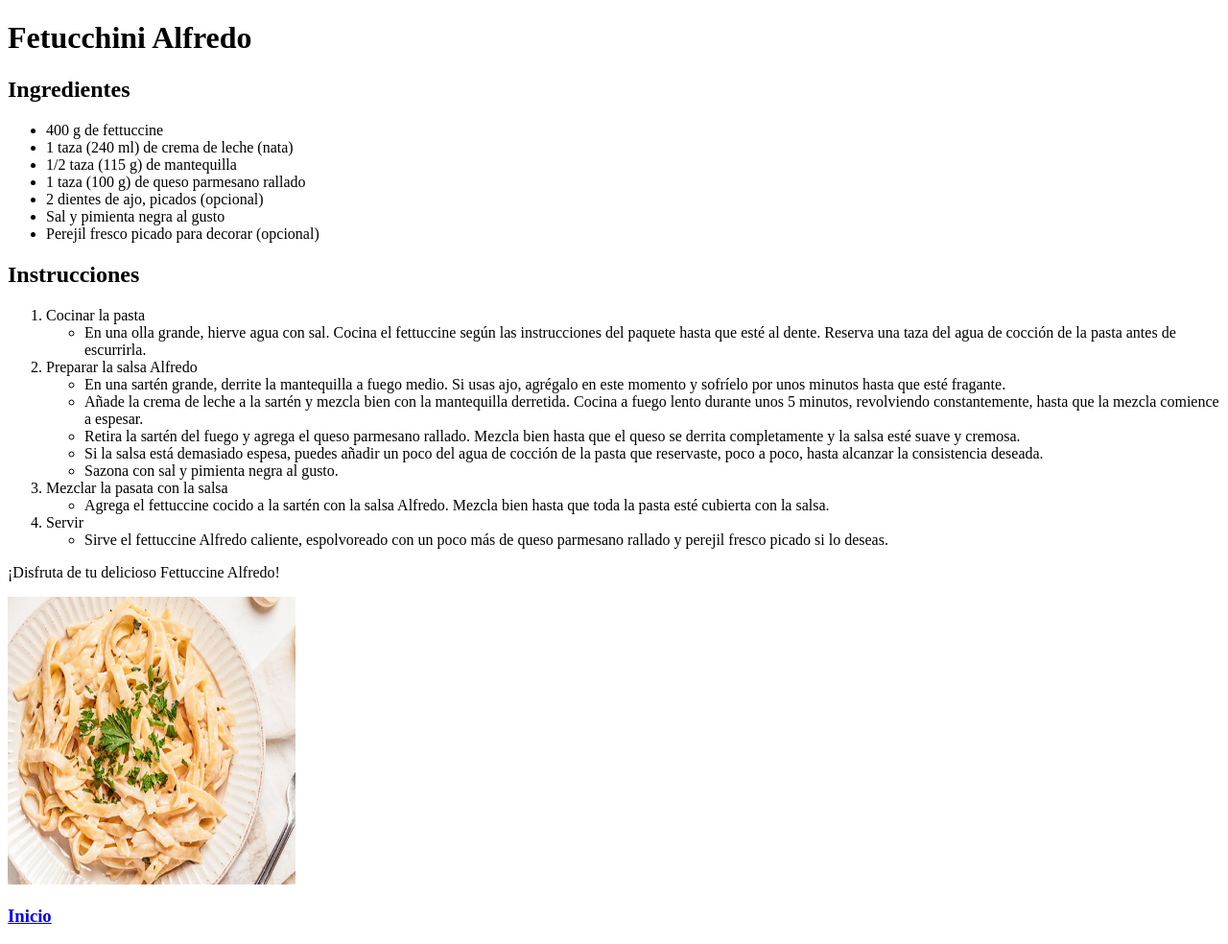
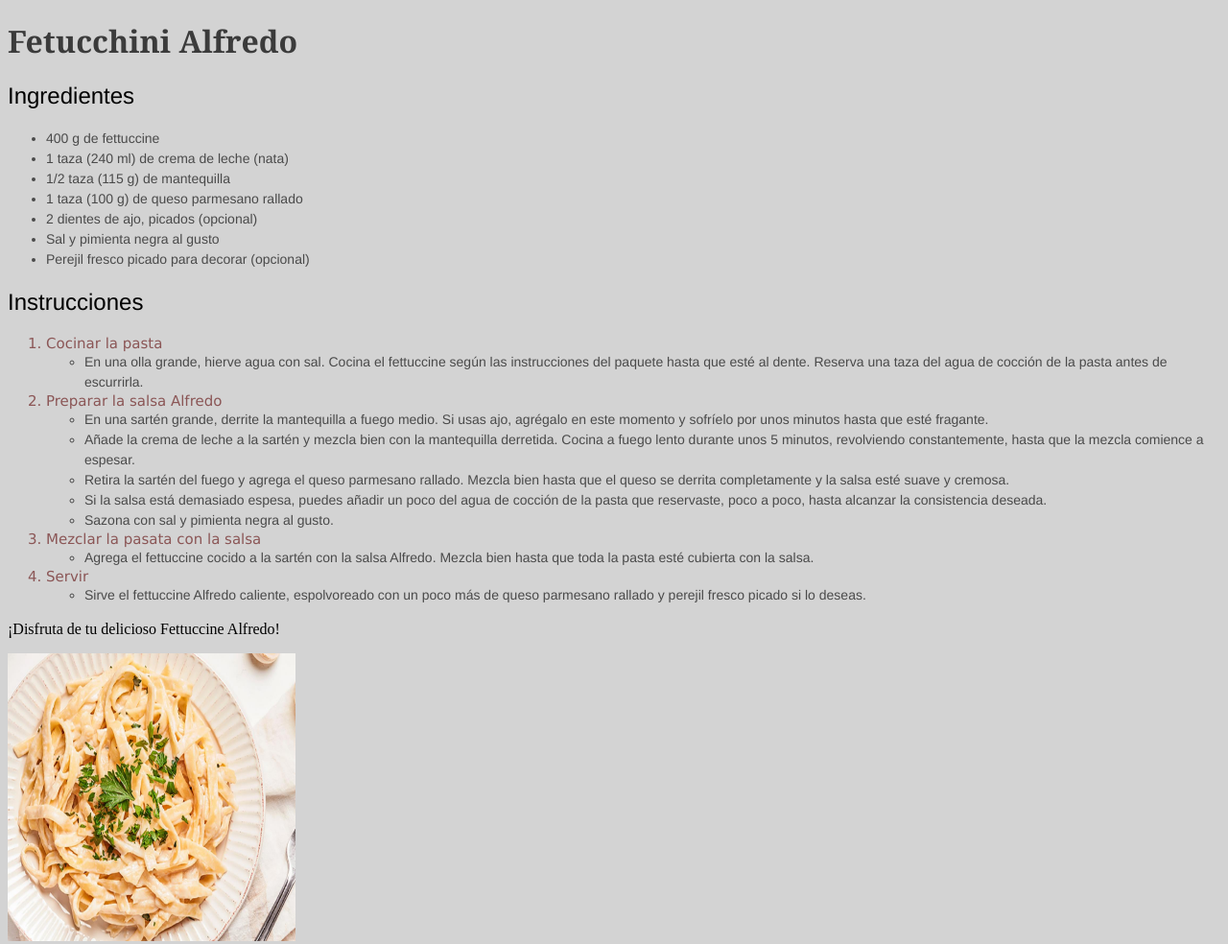
Before and after one commit to danimendezg/recetario, a plain HTML site: page recetas/fetuccini.html in a window 1280 px wide. Shown: the top 984 px of the page at 96% size. Drawn offline with Linux system fonts and the light colour scheme.

Commit message:
Add style sheet

```diff
--- a/recetas/fetuccini.html
+++ b/recetas/fetuccini.html
@@ -4,6 +4,7 @@
     <meta charset="UTF-8">
     <meta name="viewport" content="width=device-width, initial-scale=1.0">
     <title>Fetuccini Alfredo</title>
+    <link rel="stylesheet" href="../style.css">
 </head>
 <body>
     <h1>Fetucchini Alfredo</h1>
--- /dev/null
+++ b/style.css
@@ -0,0 +1,29 @@
+body {
+    background-color: lightgray;
+}
+
+h1 {
+    font-family: Georgia, 'Times New Roman', Times, serif;
+    color: rgb(59, 59, 59);
+}
+
+h2 {
+    font-family: Helvetica, serif;
+    font-weight: 200;
+}
+
+h3,ol {
+    font-family: 'Lucida Sans', sans-serif;
+    font-size: 15px;
+}
+
+ul {
+    font-family:Helvetica, sans-serif;
+    font-size: 14px;
+    line-height: 150%;
+    color: rgb(74, 74, 74);
+}
+
+ol {
+    color: rgb(139, 86, 86);
+}
```
Also changed, not shown: index.html (+1 -0 lines), recetas/lasagna.html (+1 -0 lines), recetas/pizza.html (+1 -0 lines).
